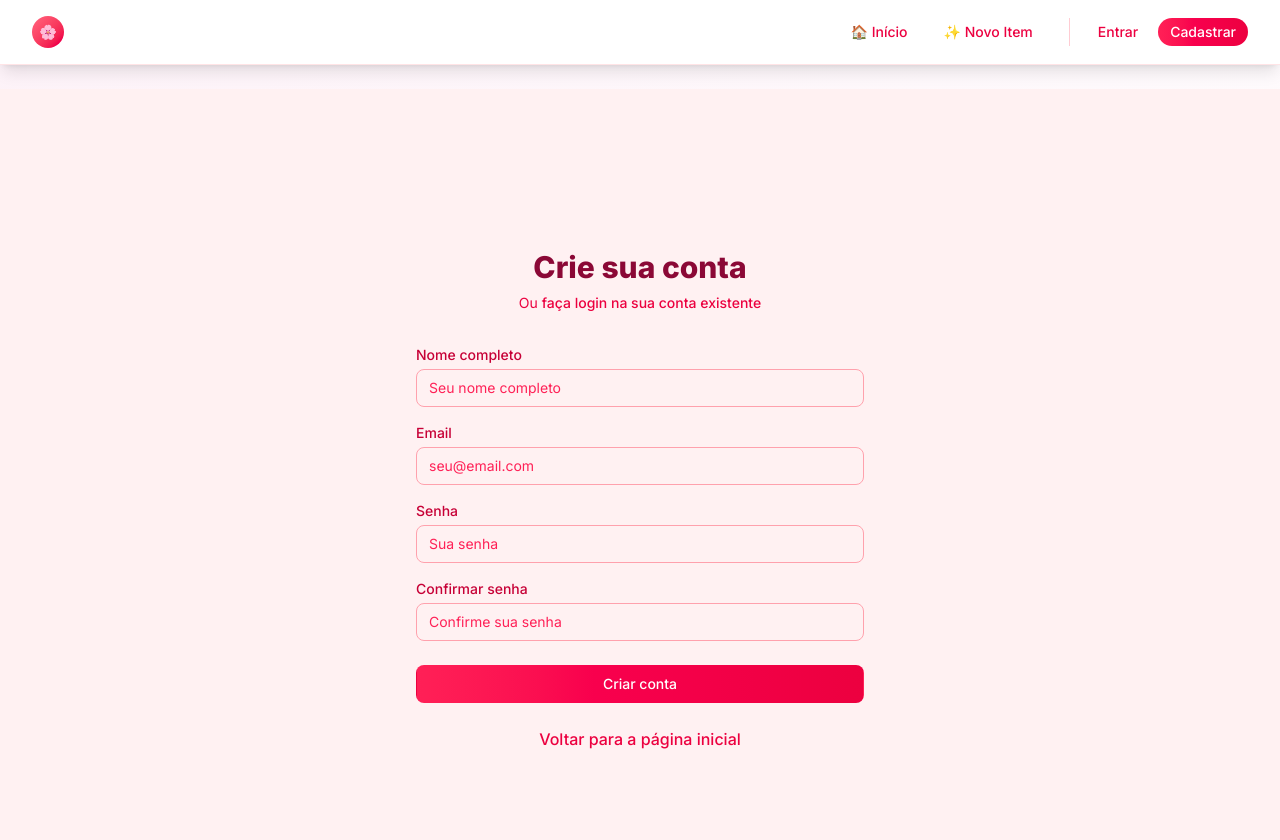
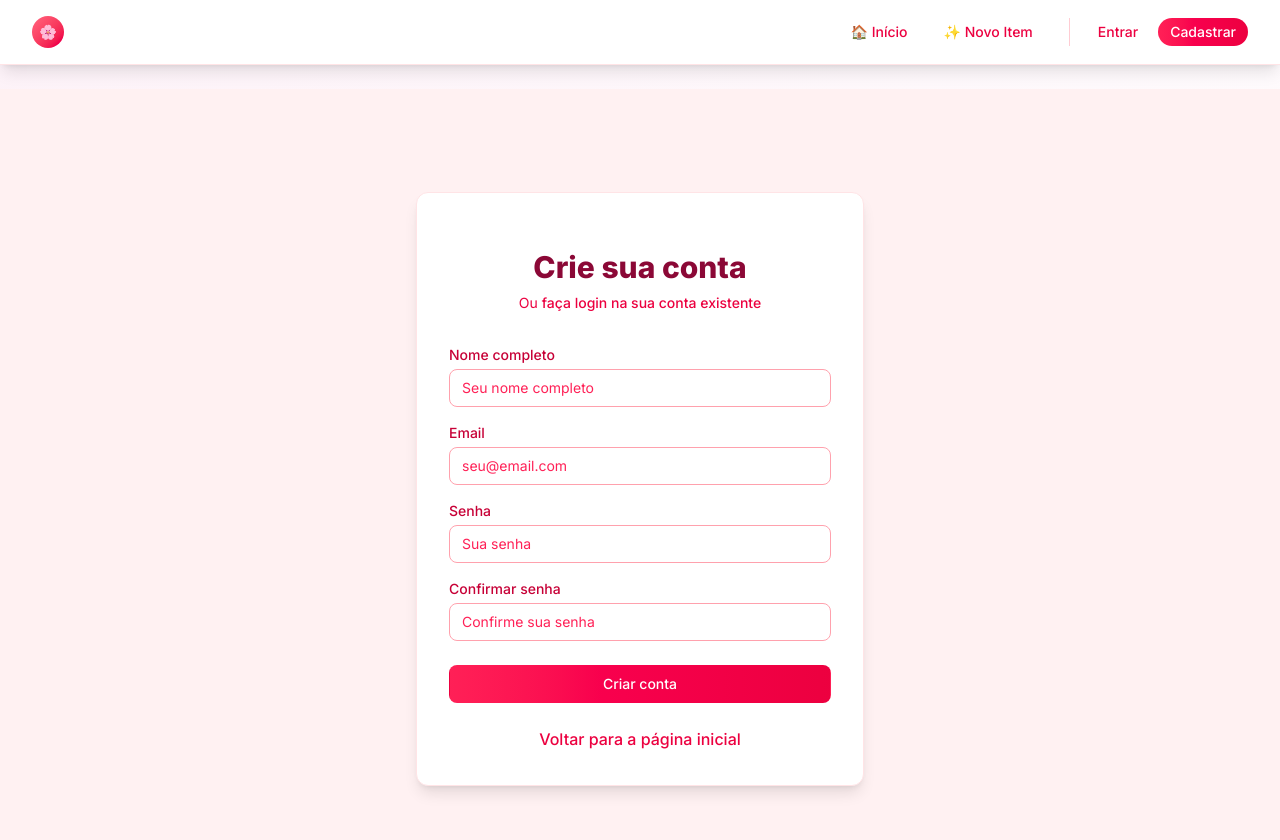
Before and after one commit to themilho/product_catalog_frontend, a Next.js app in the folder my-product-catalog/: page /register in a window 1280 px wide. Shown: the top 840 px of the page. Built offline with nearby package versions, Linux system fonts and the light colour scheme.

Commit message:
added white background to login screen and when registering

```diff
--- a/my-product-catalog/src/app/login/page.tsx
+++ b/my-product-catalog/src/app/login/page.tsx
@@ -61,7 +61,7 @@ export default function LoginPage() {
 
   return (
     <div className="min-h-screen flex items-center justify-center bg-rose-50 py-12 px-4 sm:px-6 lg:px-8">
-      <div className="max-w-md w-full space-y-8">
+      <div className="max-w-md w-full space-y-8 bg-white p-8 rounded-lg shadow-lg border border-rose-100">
         <div>
           <h2 className="mt-6 text-center text-3xl font-extrabold text-rose-900">
             Faça login na sua conta
--- a/my-product-catalog/src/app/register/page.tsx
+++ b/my-product-catalog/src/app/register/page.tsx
@@ -76,7 +76,7 @@ export default function RegisterPage() {
 
   return (
     <div className="min-h-screen flex items-center justify-center bg-rose-50 py-12 px-4 sm:px-6 lg:px-8">
-      <div className="max-w-md w-full space-y-8">
+      <div className="max-w-md w-full space-y-8 bg-white p-8 rounded-lg shadow-lg border border-rose-100">
         <div>
           <h2 className="mt-6 text-center text-3xl font-extrabold text-rose-900">
             Crie sua conta
```
